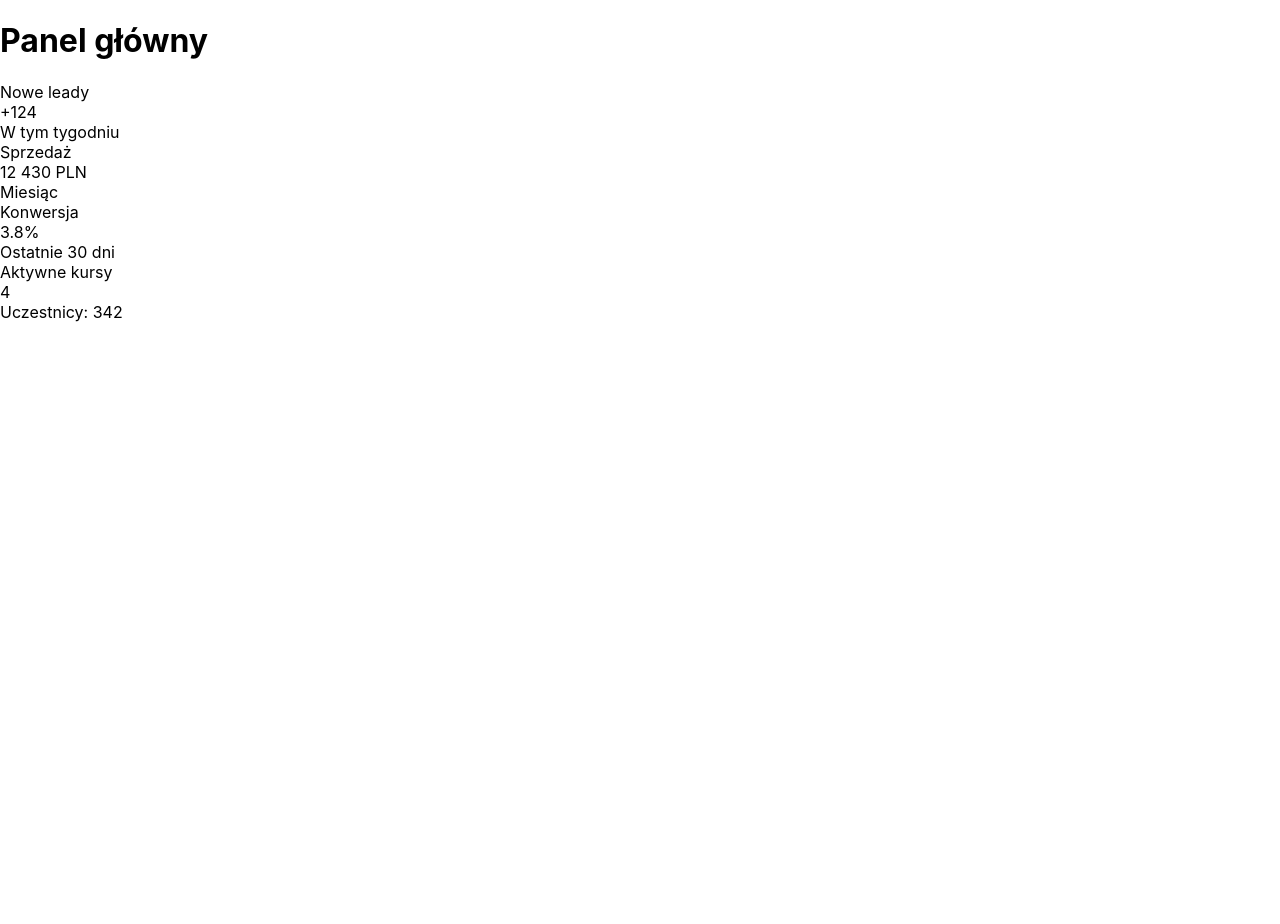
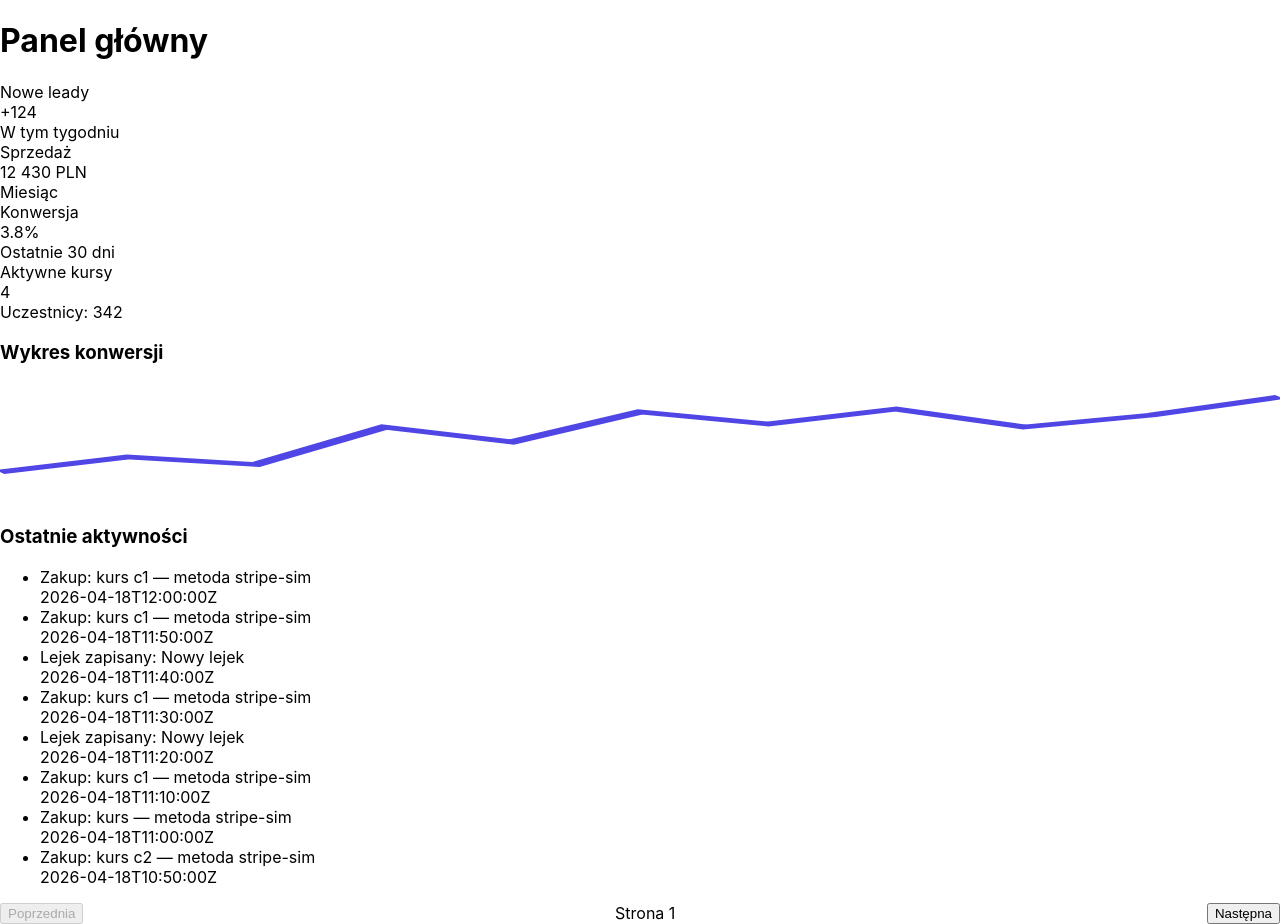
Before and after one commit to dejotek/marketing-business, a React (Create React App) app in the folder frontend/: page /dashboard in a window 1280 px wide. Before the commit the page ends 800 px from the top, so only its background shows below. Built offline with nearby package versions, Linux system fonts and the light colour scheme.

Commit message:
feat: dodano logi aktywnosci

```diff
--- a/frontend/src/components/dashboard/dashboard.tsx
+++ b/frontend/src/components/dashboard/dashboard.tsx
@@ -1,7 +1,19 @@
-import React, { useEffect, useState } from 'react';
-import { getLogs } from '../../services/strapi';
+import React, { useState } from 'react';
 
 const Dashboard: React.FC = () => {
+  const logs: any[] = [
+    { id: '1', attributes: { message: 'Zakup: kurs c1 — metoda stripe-sim', createdAt: '2026-04-18T12:00:00Z' } },
+    { id: '2', attributes: { message: 'Zakup: kurs c1 — metoda stripe-sim', createdAt: '2026-04-18T11:50:00Z' } },
+    { id: '3', attributes: { message: 'Lejek zapisany: Nowy lejek', createdAt: '2026-04-18T11:40:00Z' } },
+    { id: '4', attributes: { message: 'Zakup: kurs c1 — metoda stripe-sim', createdAt: '2026-04-18T11:30:00Z' } },
+    { id: '5', attributes: { message: 'Lejek zapisany: Nowy lejek', createdAt: '2026-04-18T11:20:00Z' } },
+    { id: '6', attributes: { message: 'Zakup: kurs c1 — metoda stripe-sim', createdAt: '2026-04-18T11:10:00Z' } },
+    { id: '7', attributes: { message: 'Zakup: kurs — metoda stripe-sim', createdAt: '2026-04-18T11:00:00Z' } },
+    { id: '8', attributes: { message: 'Zakup: kurs c2 — metoda stripe-sim', createdAt: '2026-04-18T10:50:00Z' } },
+  ];
+  const [page, setPage] = useState(1);
+  const pageSize = 8;
+
 
   return (
     <div className="page-container dashboard-page">
@@ -29,6 +41,34 @@ const Dashboard: React.FC = () => {
           <div className="metric-note">Uczestnicy: 342</div>
         </div>
       </section>
+
+      <section className="dashboard-grid">
+        <div className="card">
+          <h3>Wykres konwersji</h3>
+          <div className="chart">
+            <svg viewBox="0 0 200 80" preserveAspectRatio="none" style={{width: '100%', height: 120}}>
+              <polyline fill="none" stroke="#4f46e5" strokeWidth="3" points="0,60 20,50 40,55 60,30 80,40 100,20 120,28 140,18 160,30 180,22 200,10" />
+            </svg>
+          </div>
+        </div>
+
+        <div className="card">
+          <h3>Ostatnie aktywności</h3>
+          <ul className="activity-list">
+            {logs.map(l => (
+              <li key={l.id} className="activity-item">
+                <div className="activity-text">{l.attributes?.message}</div>
+                <div className="activity-time">{l.attributes?.createdAt}</div>
+              </li>
+            ))}
+          </ul>
+          <div style={{display:'flex', justifyContent:'space-between', marginTop:8}}>
+            <button className="btn btn-secondary" onClick={() => setPage(p => Math.max(1, p-1))} disabled={page===1}>Poprzednia</button>
+            <div>Strona {page}</div>
+            <button className="btn btn-secondary" onClick={() => setPage(p => p+1)}>Następna</button>
+          </div>
+        </div>
+      </section>
     </div>
   );
 };
```
